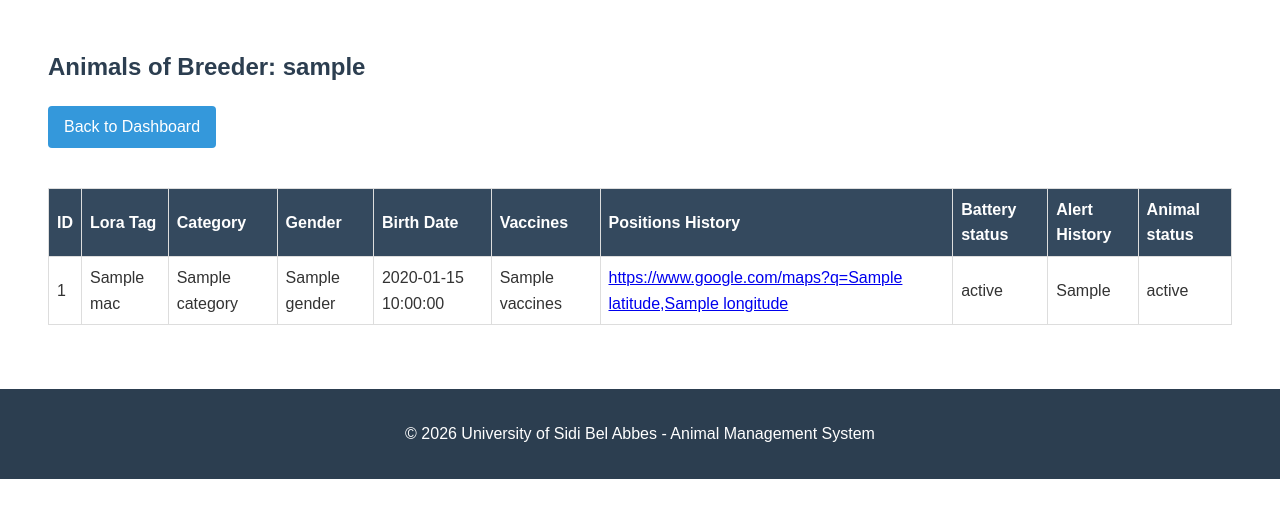
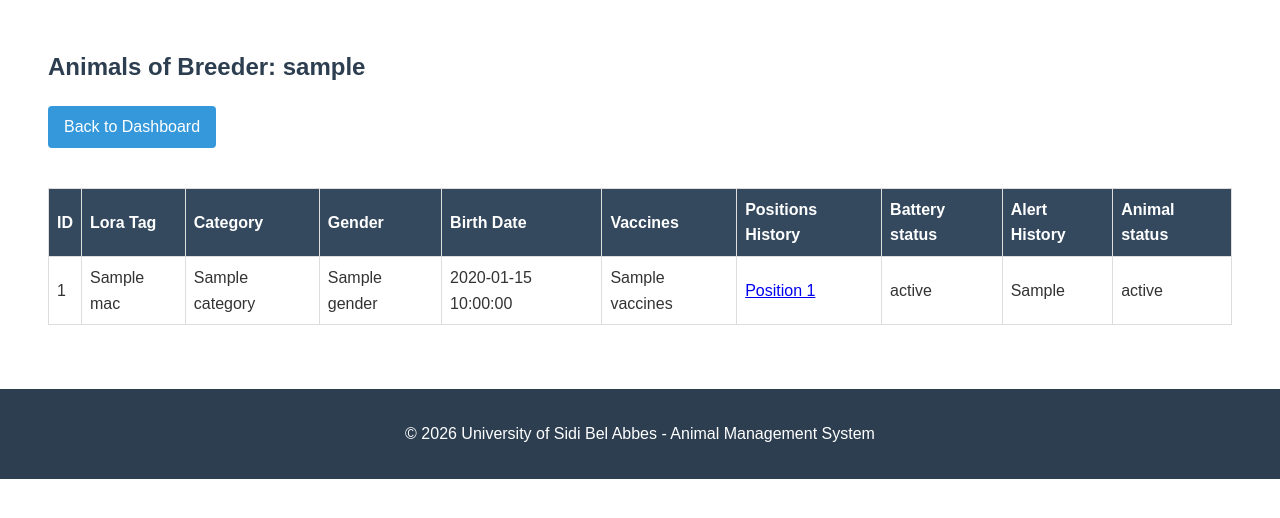
Before and after one commit to animalmanagementbouclelora2526/animal_management, a Flask app: template templates/admin/breeder_animals.html in a window 1280 px wide. Shown: the part 190-708 px from the top of the page. Run offline with Flask 3, Linux system fonts and the light colour scheme; the template is opened without the code that fills it: most values are stand-ins (such as "Sample title", 1, 10 or a date in 2020); parts of the project's set-up code (start-up, migrations or seed data) failed here and were passed over.

Commit message:
Update breeder_animals.html

```diff
--- a/templates/admin/breeder_animals.html
+++ b/templates/admin/breeder_animals.html
@@ -31,10 +31,15 @@
                         <td>{{ animal.Birth_date }}</td>
                         <td>{{ animal.Vaccines }}</td>
                         <td>
-                            <a href="https://www.google.com/maps?q={{ animal.Latitude }},{{ animal.Longitude }}"
-                                target="_blank">
-                                https://www.google.com/maps?q={{ animal.Latitude }},{{ animal.Longitude }}
-                            </a>
+                            {% if animal.PositionList %}
+                            {% for pos in animal.PositionList %}
+                            <a href="{{ pos }}" target="_blank">
+                                Position {{ loop.index }}
+                            </a><br>
+                            {% endfor %}
+                            {% else %}
+                            No Position
+                            {% endif %}
                         </td>
                         <td>{{ animal['Battery_status'] }}</td>
                         <td>{{ animal['Aler_Hist'] }}</td>
```
